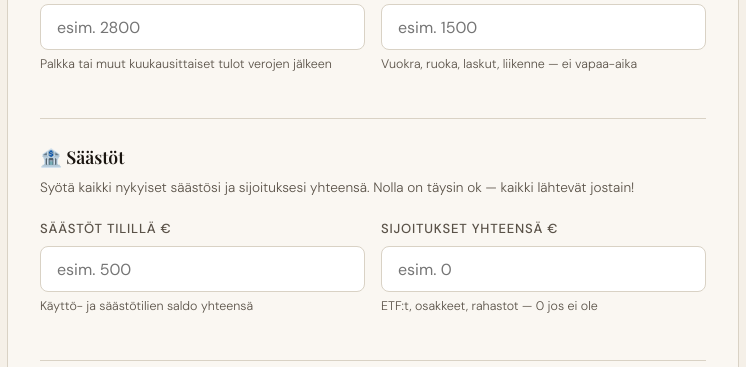
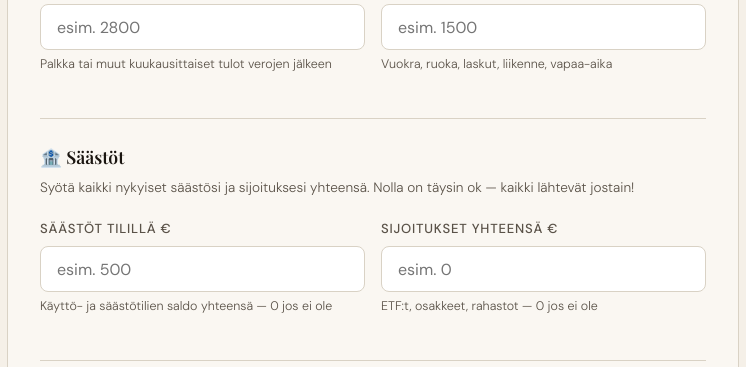
Before and after one commit to harryli00530/Taloussuunnitelma, a plain HTML site: page index.html in a window 1280 px wide. Shown: the part 538-905 px from the top of the page, 267-1013 px from the left. Drawn offline with nearby package versions, Linux system fonts and the light colour scheme.

Commit message:
Update index.html

```diff
--- a/index.html
+++ b/index.html
@@ -642,7 +642,7 @@
       <div class="field-row">
         <label>Kuukausittaiset pakolliset menot €</label>
         <input type="number" id="expenses" placeholder="esim. 1500" min="0">
-        <div class="field-hint">Vuokra, ruoka, laskut, liikenne — ei vapaa-aika</div>
+        <div class="field-hint">Vuokra, ruoka, laskut, liikenne, vapaa-aika</div>
       </div>
     </div>
 
@@ -655,7 +655,7 @@
       <div class="field-row">
         <label>Säästöt tilillä €</label>
         <input type="number" id="savings" placeholder="esim. 500" min="0">
-        <div class="field-hint">Käyttö- ja säästötilien saldo yhteensä</div>
+        <div class="field-hint">Käyttö- ja säästötilien saldo yhteensä — 0 jos ei ole</div>
       </div>
       <div class="field-row">
         <label>Sijoitukset yhteensä €</label>
```
